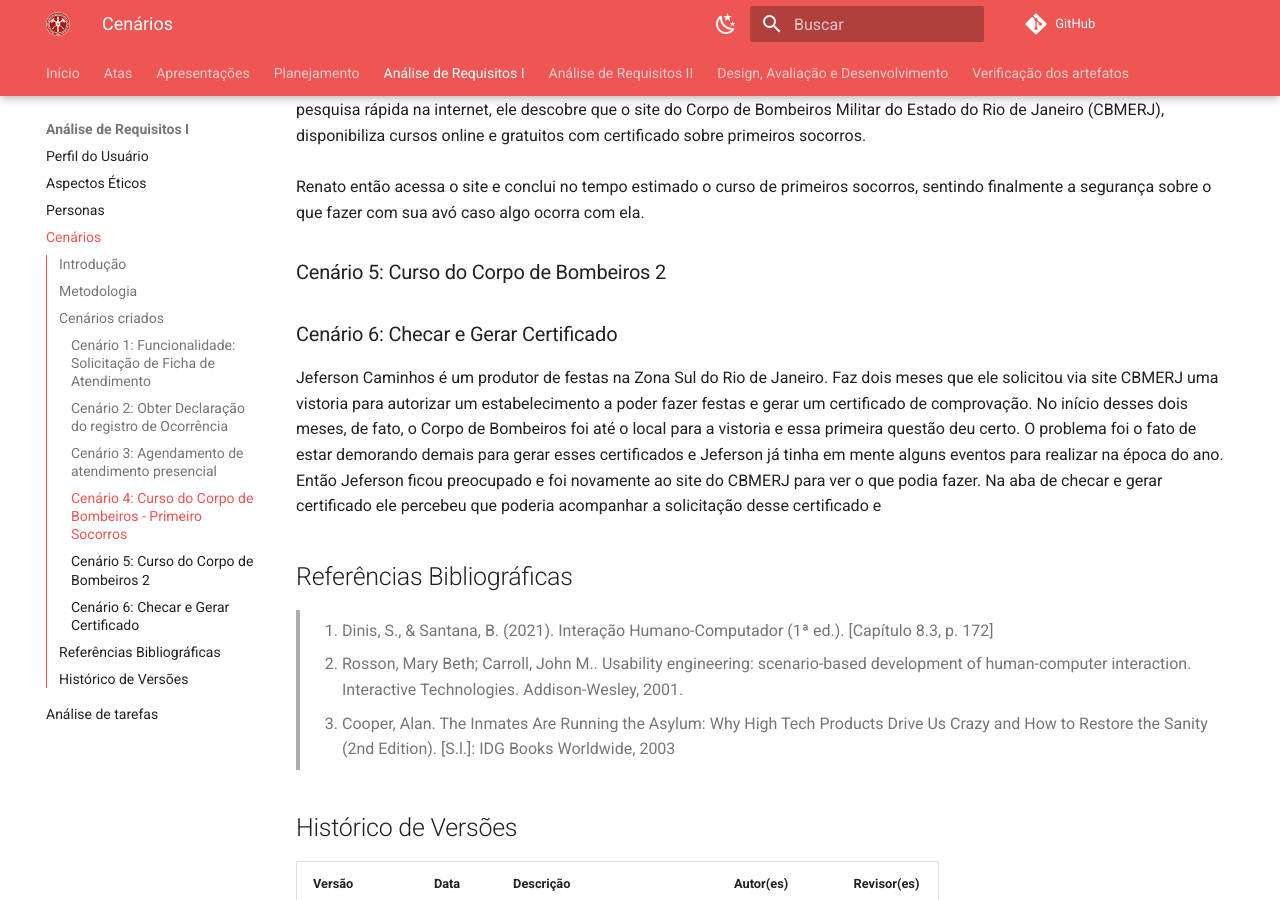
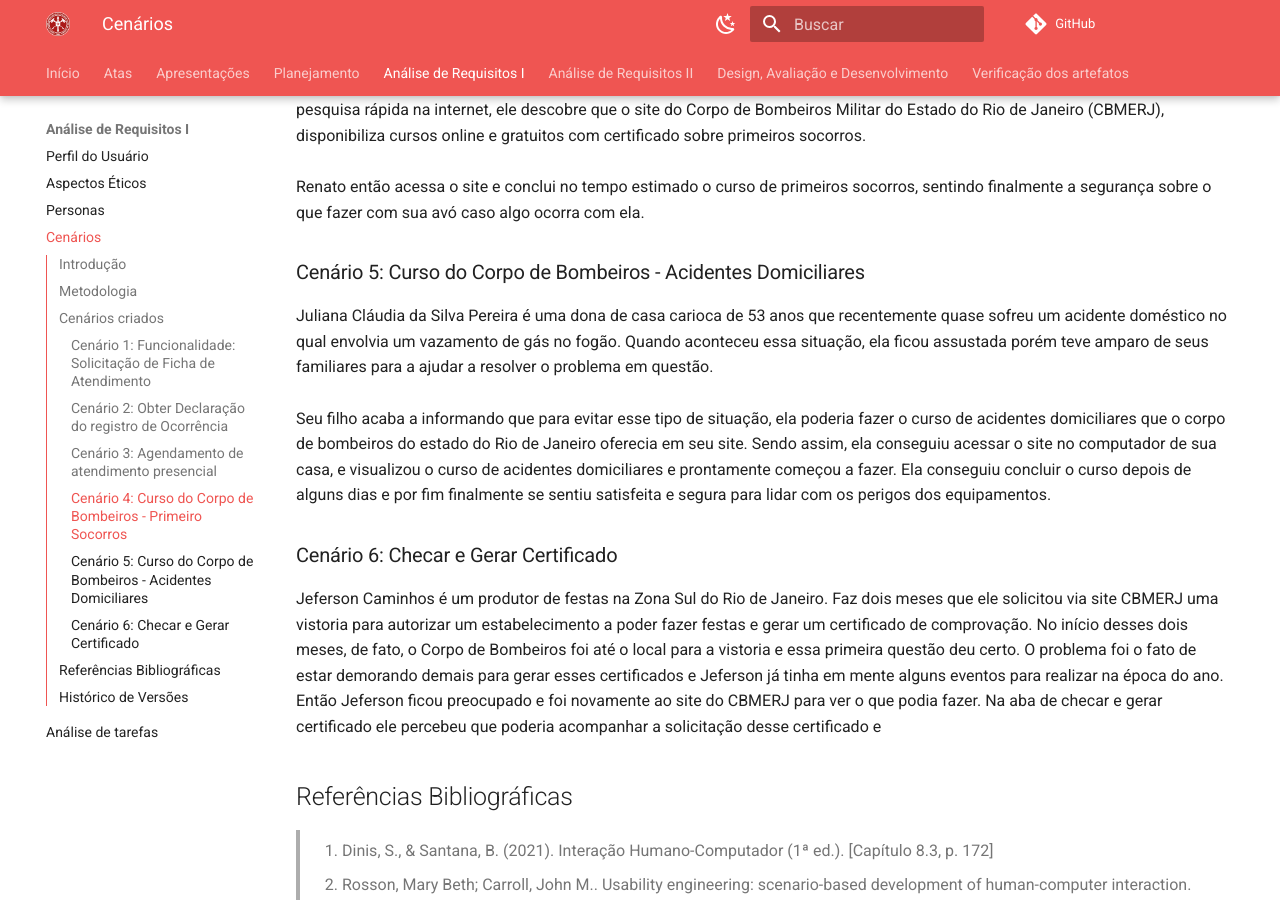
Before and after one commit to Interacao-Humano-Computador/2024.1-CBMERJ, an MkDocs documentation site: the page built from docs/analise_requisitos_1/cenarios.md, in a window 1280 px wide and 900 px high, scrolled down 2427 px. Built offline with MkDocs 1.6.1 and Material for MkDocs 9.7.7, drawn with Linux system fonts in a browser that asks for light colours; comment, search, counter and statistics services are not loaded.

Commit message:
adicionando cenário 5

```diff
--- a/docs/analise_requisitos_1/cenarios.md
+++ b/docs/analise_requisitos_1/cenarios.md
@@ -67,7 +67,9 @@
 <br><br>
 Renato então acessa o site e conclui no tempo estimado o curso de primeiros socorros, sentindo finalmente a segurança sobre o que fazer com sua avó caso algo ocorra com ela.
 
-### Cenário 5: Curso do Corpo de Bombeiros 2
+### Cenário 5: Curso do Corpo de Bombeiros - Acidentes Domiciliares
+
+Juliana Cláudia da Silva Pereira é uma dona de casa carioca de 53 anos que recentemente quase sofreu um acidente doméstico no qual envolvia um vazamento de gás no fogão. Quando aconteceu essa situação, ela ficou assustada porém teve amparo de seus familiares para a ajudar a resolver o problema em questão. <br> <br> Seu filho acaba a informando que para evitar esse tipo de situação, ela poderia fazer o curso de acidentes domiciliares que o corpo de bombeiros do estado do Rio de Janeiro oferecia em seu site. Sendo assim, ela conseguiu acessar o site no computador de sua casa, e visualizou o curso de acidentes domiciliares e prontamente começou a fazer. Ela conseguiu concluir o curso depois de alguns dias e por fim finalmente se sentiu satisfeita e segura para lidar com os perigos dos equipamentos.
 
 
 
```
